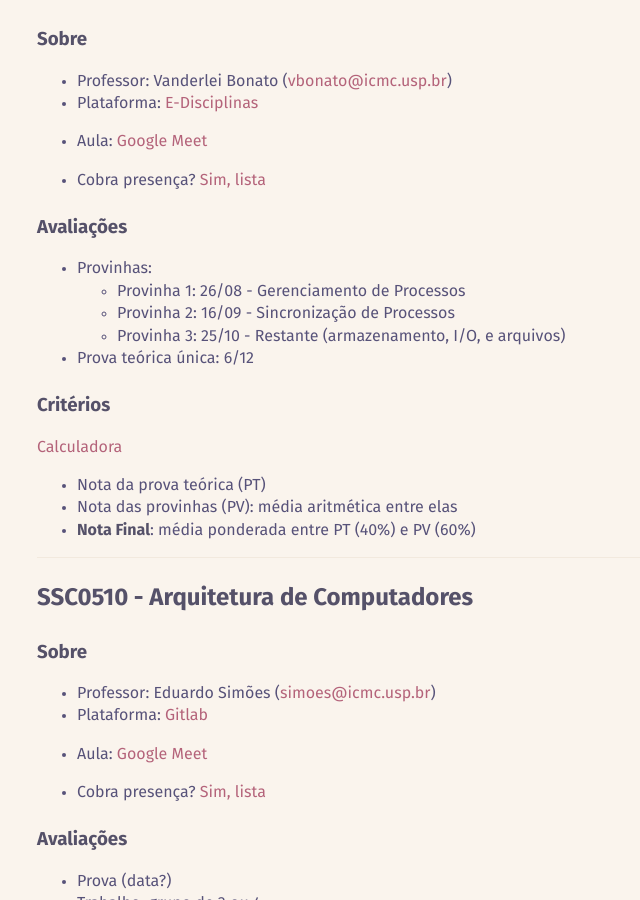
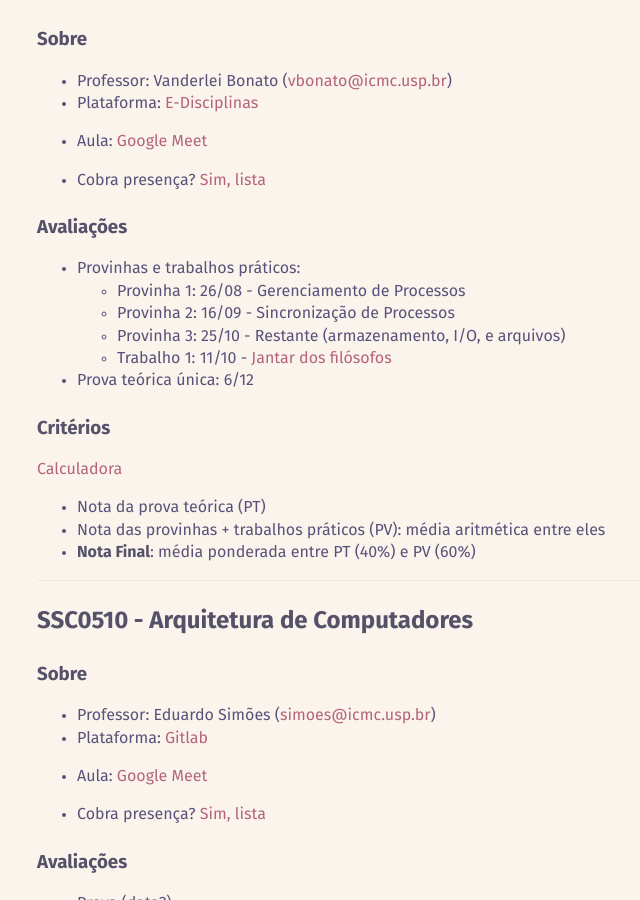
Before and after one commit to Misterio77/website, a Jekyll site: the page built from _notes/disciplinas-2021-2.md, in a window 1280 px wide and 900 px high, scrolled down 1416 px. Shown: the whole window, without its empty margins (203-843 px from the left). Built offline with Jekyll 4.4.1, drawn with Linux system fonts in a browser that asks for light colours.

Commit message:
SO: adiciona jantar dos filosofos

```diff
--- a/_notes/disciplinas-2021-2.md
+++ b/_notes/disciplinas-2021-2.md
@@ -65,16 +65,17 @@ date: 2021-08-16
 - Cobra presença? [Sim, lista](https://edisciplinas.usp.br/mod/url/view.php?id=3778925)
 
 ### Avaliações
-- Provinhas:
+- Provinhas e trabalhos práticos:
   - Provinha 1: 26/08 - Gerenciamento de Processos
   - Provinha 2: 16/09 - Sincronização de Processos
   - Provinha 3: 25/10 - Restante (armazenamento, I/O, e arquivos)
+  - Trabalho 1: 11/10 - [Jantar dos filósofos](https://edisciplinas.usp.br/mod/assign/view.php?id=3778946)
 - Prova teórica única: 6/12
 
 ### Critérios
 [Calculadora](/notes/bsi/calculadora-2021-2.html#ssc0541---sistemas-operacionais-i)
 - Nota da prova teórica (PT)
-- Nota das provinhas (PV): média aritmética entre elas
+- Nota das provinhas + trabalhos práticos (PV): média aritmética entre eles
 - **Nota Final**: média ponderada entre PT (40%) e PV (60%)
 
 
```
